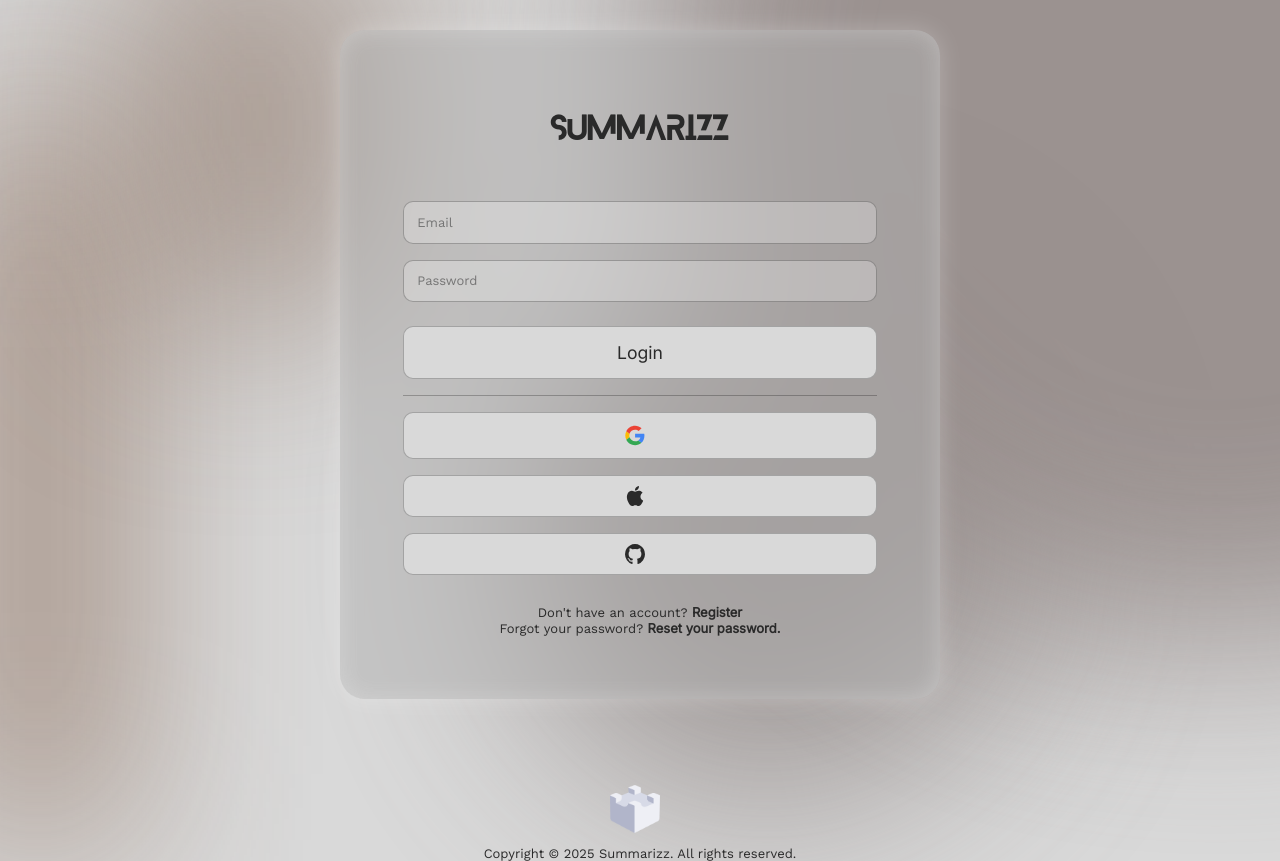
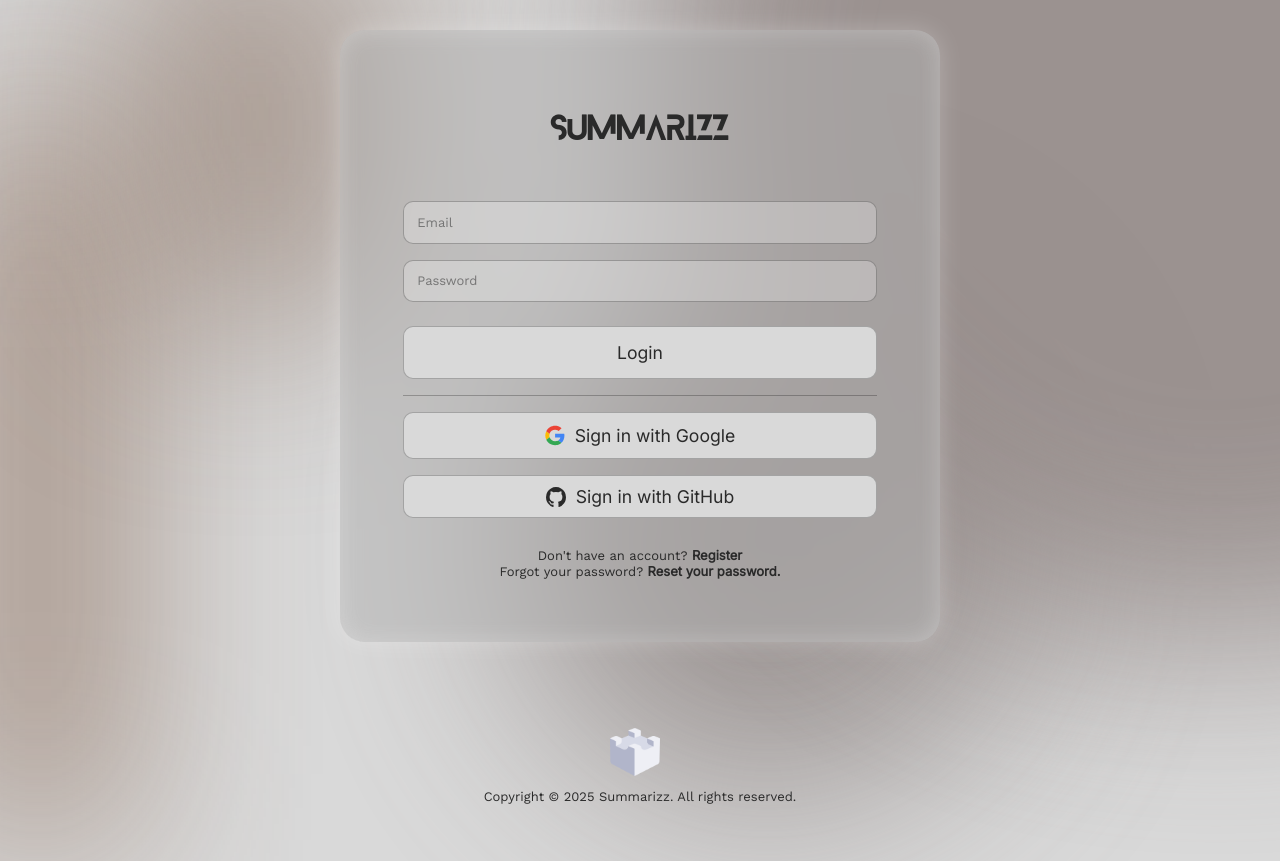
Before and after one commit to Turing-Sandbox/Summarizz, a Next.js app in the folder frontend/: page /authentication/login in a window 1280 px wide. After the commit the page ends 804 px from the top, so only its background shows below. Built offline with nearby package versions, Linux system fonts and the light colour scheme.

Commit message:
Update OAuthButtons.tsx to actually support Oauth

```diff
--- a/frontend/src/components/authentication/OAuthButtons.tsx
+++ b/frontend/src/components/authentication/OAuthButtons.tsx
@@ -1,19 +1,57 @@
+import { useState } from 'react';
+import { useRouter } from 'next/navigation';
+import { AuthService } from '../../services/authService';
+import { useAuth } from '../../hooks/AuthProvider';
+
 export function OAuthButtons() {
+    const [isLoading, setIsLoading] = useState(false);
+    const [error, setError] = useState('');
+    const auth = useAuth();
+    const router = useRouter();
+
+    const handleOAuthSignIn = async (provider: string) => {
+        try {
+            setError('');
+            setIsLoading(true);
+
+            // Check if we're on mobile - use redirect flow for better mobile experience
+            const useRedirect = window.innerWidth < 768;
+
+            // @ts-ignore
+            const result = await AuthService[`signInWith${provider.charAt(0).toUpperCase() + provider.slice(1)}`](useRedirect);
+
+            if (result) {
+                // Set user session
+                auth.login(result.token, result.userUID);
+
+                // Redirect to home page
+                router.push('/');
+            }
+        } catch (error: any) {
+            console.error(`${provider} Sign In Error:`, error);
+            setError(error.message || `Failed to sign in with ${provider}`);
+        } finally {
+            setIsLoading(false);
+        }
+    };
+
     return (
         <div className='auth-oauth-section'>
-      <button className='auth-button auth-oauth-button'>
+            <button
+                className='auth-button auth-oauth-button'
+                onClick={() => handleOAuthSignIn('google')}
+                disabled={isLoading}
+                aria-label="Sign in with Google"
+            >
                 <img src='/images/google.svg' alt='Google' className='logo' />
+                Sign in with Google
             </button>
-      <button className='auth-button auth-oauth-button'>
-        <svg
-          className='logo'
-          xmlns='http://www.w3.org/2000/svg'
-          viewBox='0 0 256 315'
+            <button
+                className='auth-button auth-oauth-button'
+                onClick={() => handleOAuthSignIn('github')}
+                disabled={isLoading}
+                aria-label="Sign in with GitHub"
             >
-          <path d='M213.803 167.03c.442 47.58 41.74 63.413 42.197 63.615c-.35 1.116-6.599 22.563-21.757 44.716c-13.104 19.153-26.705 38.235-48.13 38.63c-21.05.388-27.82-12.483-51.888-12.483c-24.061 0-31.582 12.088-51.51 12.871c-20.68.783-36.428-20.71-49.64-39.793c-27-39.033-47.633-110.3-19.928-158.406c13.763-23.89 38.36-39.017 65.056-39.405c20.307-.387 39.475 13.662 51.889 13.662c12.406 0 35.699-16.895 60.186-14.414c10.25.427 39.026 4.14 57.503 31.186c-1.49.923-34.335 20.044-33.978 59.822M174.24 50.199c10.98-13.29 18.369-31.79 16.353-50.199c-15.826.636-34.962 10.546-46.314 23.828c-10.173 11.763-19.082 30.589-16.678 48.633c17.64 1.365 35.66-8.964 46.64-22.262' />
-        </svg>
-      </button>
-      <button className='auth-button auth-oauth-button'>
                 <svg
                     className='logo'
                     xmlns='http://www.w3.org/2000/svg'
@@ -24,7 +62,10 @@
                         d='M20 10.25q0 3.351-1.908 6.027t-4.928 3.703q-.352.068-.514-.093a.54.54 0 0 1-.163-.4V16.67q0-1.295-.677-1.895a9 9 0 0 0 1.335-.24q.591-.16 1.223-.52a3.7 3.7 0 0 0 1.055-.888q.423-.528.69-1.402t.267-2.008q0-1.616-1.028-2.75q.48-1.214-.105-2.723q-.364-.12-1.054.147a7 7 0 0 0-1.198.587l-.495.32a9 9 0 0 0-2.5-.346a9 9 0 0 0-2.5.347a12 12 0 0 0-.553-.36q-.345-.214-1.088-.514q-.741-.3-1.12-.18q-.572 1.507-.09 2.722q-1.03 1.134-1.03 2.75q0 1.134.268 2.002q.267.867.683 1.401a3.5 3.5 0 0 0 1.048.894q.632.36 1.224.52q.593.162 1.335.241q-.52.48-.638 1.375a2.5 2.5 0 0 1-.586.2a3.6 3.6 0 0 1-.742.067q-.43 0-.853-.287q-.423-.288-.723-.834a2.1 2.1 0 0 0-.631-.694q-.384-.267-.645-.32l-.26-.04q-.273 0-.378.06t-.065.153a.7.7 0 0 0 .117.187a1 1 0 0 0 .17.16l.09.066q.287.135.567.508q.28.374.41.68l.13.307q.17.507.574.821q.404.315.872.4q.468.087.905.094q.436.006.723-.047l.299-.053q0 .507.007 1.188l.006.72q0 .24-.17.4q-.168.162-.52.094q-3.021-1.028-4.928-3.703Q0 13.6 0 10.25q0-2.79 1.341-5.145a10.1 10.1 0 0 1 3.64-3.73A9.6 9.6 0 0 1 10 0a9.6 9.6 0 0 1 5.02 1.375a10.1 10.1 0 0 1 3.639 3.73Q20 7.461 20 10.25'
                     />
                 </svg>
+                Sign in with GitHub
             </button>
+
+            {error && <p className="auth-error">{error}</p>}
         </div>
     );
 }
```
Lines whose indentation alone changed are shown as unchanged.
